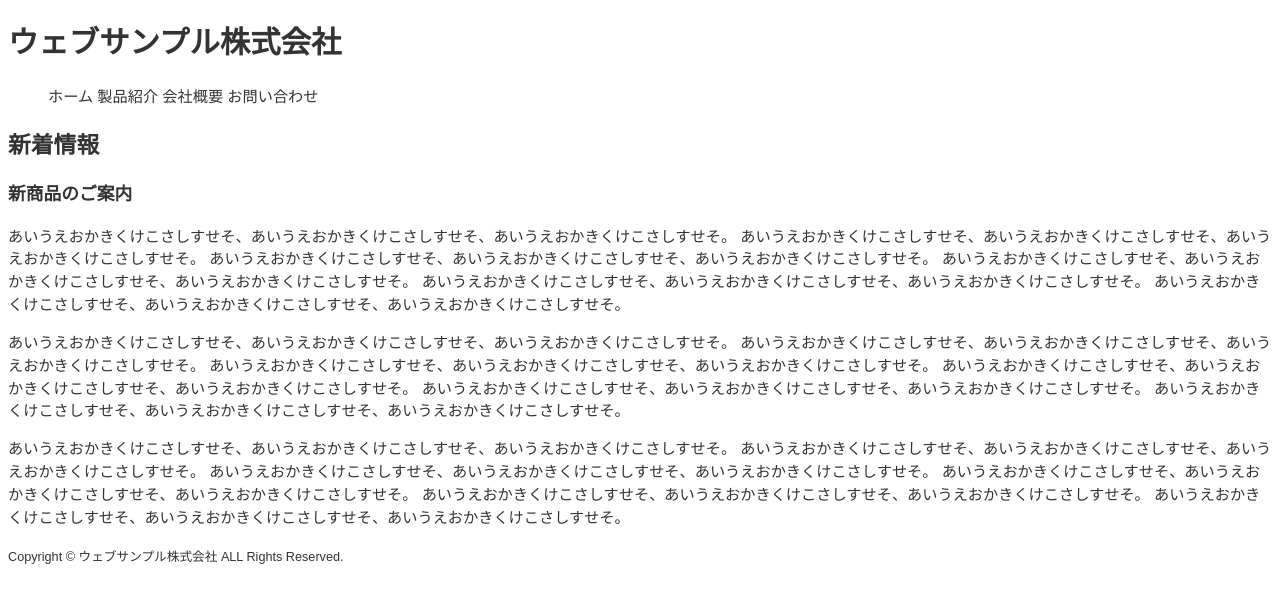
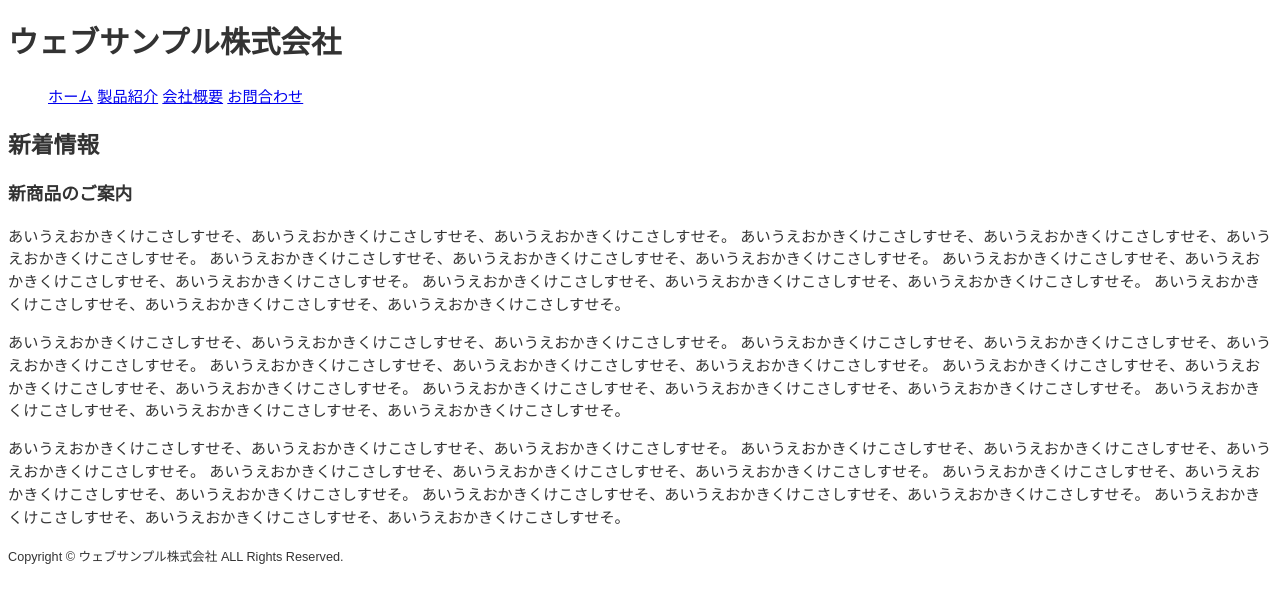
Before and after one commit to ksr03/create-webpage1, a plain HTML site: page index.html in a window 1280 px wide. Drawn offline with Linux system fonts and the light colour scheme.

Commit message:
第6章までの演習

```diff
--- a/index.html
+++ b/index.html
@@ -10,10 +10,10 @@
 
         <!--メインメニュー-->
         <ul id="menu">
-            <li>ホーム</li>
-            <li>製品紹介</li>
-            <li>会社概要</li>
-            <li>お問い合わせ</li>
+            <li><a href="index.html">ホーム</a></li>
+            <li><a href="product.html">製品紹介</a></li>
+            <li><a href="profile.html">会社概要</a></li>
+            <li><a href="contact.html">お問合わせ</a></li>
         </ul>
 
         <h2>新着情報</h2>
```
Also changed, not shown: contact.html (added, +10 -0 lines), product.html (added, +10 -0 lines), profile.html (added, +10 -0 lines).
